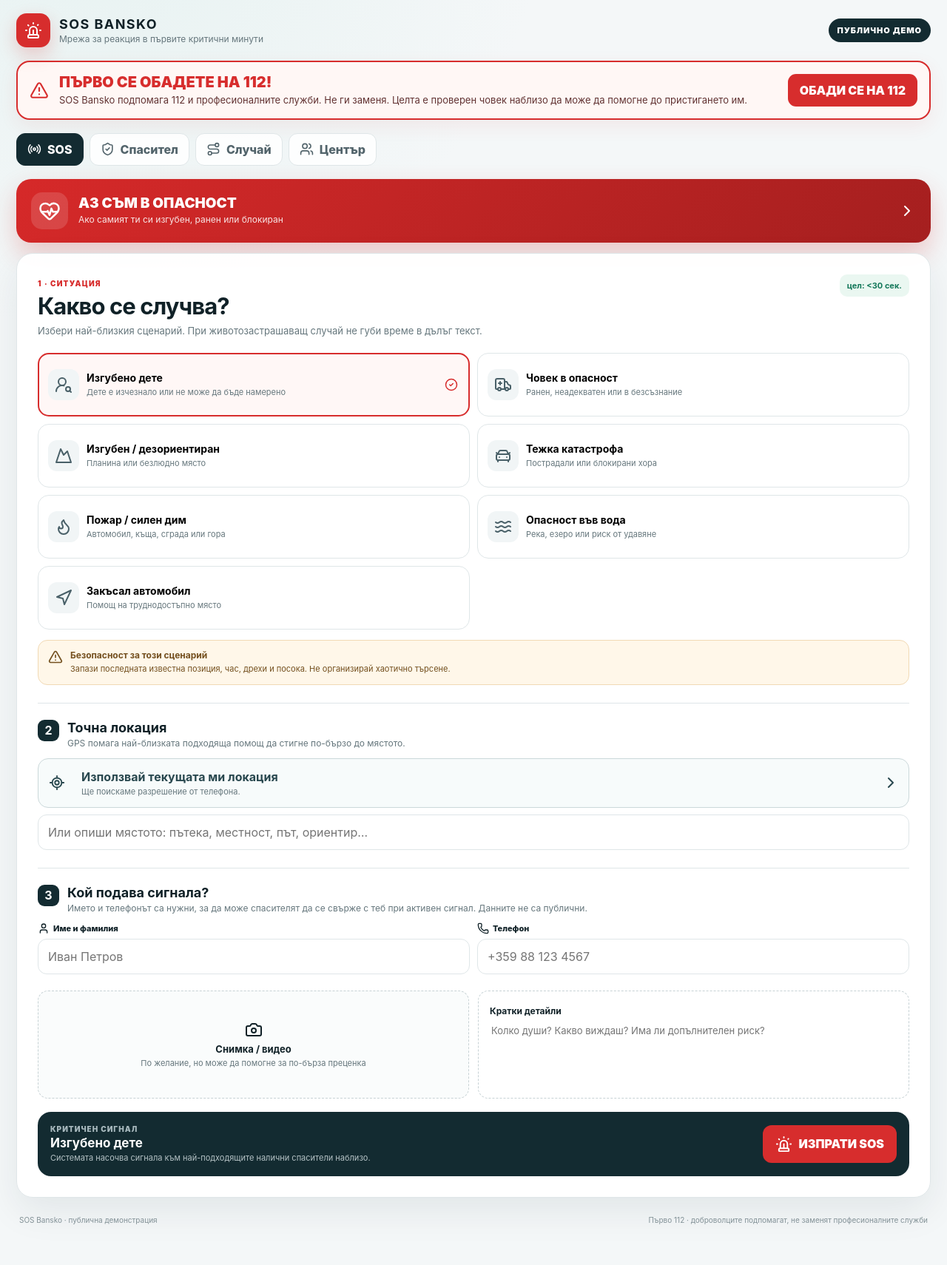
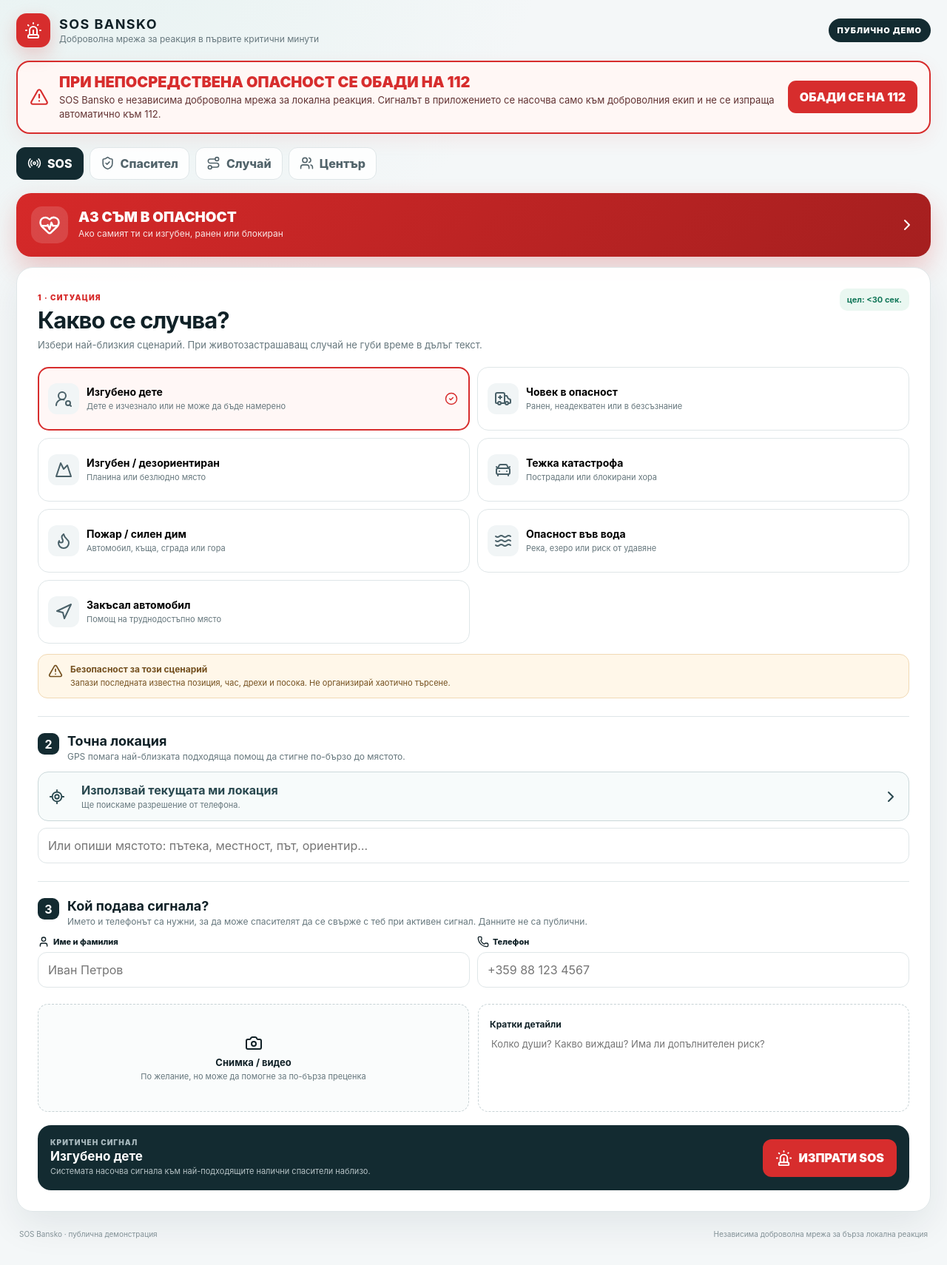
Before and after one commit to iliagraycape/sosbansko, a Next.js app: page / in a window 1280 px wide. Shown: the whole page at 74% size. Built offline with nearby package versions, Linux system fonts and the light colour scheme.

Commit message:
fix: remove implied 112 integration from product copy

```diff
--- a/app/SosBanskoApp.tsx
+++ b/app/SosBanskoApp.tsx
@@ -47,14 +47,14 @@ type ChatMessage = {
 };
 
 const incidents: Incident[] = [
-  { id: "self-danger", title: "Аз съм в опасност", subtitle: "Изгубен, ранен или блокиран", icon: <HeartPulse />, safety: "Остани на безопасно място, ако можеш. Обади се на 112 и пази батерията на телефона.", severity: "critical", requiredSkills: ["first-aid", "mountain"], usefulEquipment: ["medical-kit", "4x4", "rope"] },
+  { id: "self-danger", title: "Аз съм в опасност", subtitle: "Изгубен, ранен или блокиран", icon: <HeartPulse />, safety: "Остани на безопасно място, ако можеш. Обади се отделно на 112 при непосредствена опасност и пази батерията на телефона.", severity: "critical", requiredSkills: ["first-aid", "mountain"], usefulEquipment: ["medical-kit", "4x4", "rope"] },
   { id: "missing-child", title: "Изгубено дете", subtitle: "Дете е изчезнало или не може да бъде намерено", icon: <UserRoundSearch />, safety: "Запази последната известна позиция, час, дрехи и посока. Не организирай хаотично търсене.", severity: "critical", requiredSkills: ["search", "mountain"], usefulEquipment: ["drone", "thermal", "4x4", "radio"] },
   { id: "medical", title: "Човек в опасност", subtitle: "Ранен, неадекватен или в безсъзнание", icon: <Ambulance />, safety: "Не мести тежко пострадал човек, освен ако мястото не е непосредствено опасно.", severity: "critical", requiredSkills: ["medical", "first-aid"], usefulEquipment: ["aed", "medical-kit"] },
-  { id: "mountain", title: "Изгубен / дезориентиран", subtitle: "Планина или безлюдно място", icon: <Mountain />, safety: "Не навлизай сам в опасен терен. Предай точната GPS позиция на 112/ПСС.", severity: "critical", requiredSkills: ["mountain", "search"], usefulEquipment: ["4x4", "rope", "drone", "thermal"] },
+  { id: "mountain", title: "Изгубен / дезориентиран", subtitle: "Планина или безлюдно място", icon: <Mountain />, safety: "Не навлизай сам в опасен терен. Запази точната GPS позиция и я сподели при нужда.", severity: "critical", requiredSkills: ["mountain", "search"], usefulEquipment: ["4x4", "rope", "drone", "thermal"] },
   { id: "crash", title: "Тежка катастрофа", subtitle: "Пострадали или блокирани хора", icon: <CarFront />, safety: "Обезопаси себе си първо. Не стой на пътното платно и не мести пострадали без нужда.", severity: "critical", requiredSkills: ["medical", "first-aid", "technical"], usefulEquipment: ["medical-kit", "aed", "extinguisher"] },
-  { id: "fire", title: "Пожар / силен дим", subtitle: "Автомобил, къща, сграда или гора", icon: <Flame />, safety: "Не влизай в горяща сграда и не приближавай автомобил с риск от взрив. Изчакай пожарната на безопасно разстояние.", severity: "critical", requiredSkills: ["fire", "first-aid"], usefulEquipment: ["extinguisher", "medical-kit", "4x4"] },
+  { id: "fire", title: "Пожар / силен дим", subtitle: "Автомобил, къща, сграда или гора", icon: <Flame />, safety: "Не влизай в горяща сграда и не приближавай автомобил с риск от взрив. Остани на безопасно разстояние.", severity: "critical", requiredSkills: ["fire", "first-aid"], usefulEquipment: ["extinguisher", "medical-kit", "4x4"] },
   { id: "water", title: "Опасност във вода", subtitle: "Река, езеро или риск от удавяне", icon: <Waves />, safety: "Не влизай във вода без подготовка. Подай плаващ предмет или въже от безопасно място.", severity: "critical", requiredSkills: ["water-rescue", "medical"], usefulEquipment: ["rope", "medical-kit"] },
-  { id: "vehicle", title: "Закъсал автомобил", subtitle: "Помощ на труднодостъпно място", icon: <Navigation />, safety: "Ако има риск за живота, студ, травма или пожар, използвай критичен SOS и се обади на 112.", severity: "assistance", requiredSkills: ["4x4"], usefulEquipment: ["4x4", "tow", "tools"] },
+  { id: "vehicle", title: "Закъсал автомобил", subtitle: "Помощ на труднодостъпно място", icon: <Navigation />, safety: "Ако има риск за живота, студ, травма или пожар, използвай критичен SOS и се обади отделно на 112.", severity: "assistance", requiredSkills: ["4x4"], usefulEquipment: ["4x4", "tow", "tools"] },
 ];
 
 const responders: Responder[] = [
@@ -149,13 +149,13 @@ export default function SosBanskoApp() {
   return (
     <main className="rx-shell">
       <header className="rx-header">
-        <div className="rx-brand"><span><Siren size={24} /></span><div><strong>SOS BANSKO</strong><small>Мрежа за реакция в първите критични минути</small></div></div>
+        <div className="rx-brand"><span><Siren size={24} /></span><div><strong>SOS BANSKO</strong><small>Доброволна мрежа за реакция в първите критични минути</small></div></div>
         <div className="rx-demo">ПУБЛИЧНО ДЕМО</div>
       </header>
 
       <section className="rx-112">
         <AlertTriangle size={26} />
-        <div><strong>ПЪРВО СЕ ОБАДЕТЕ НА 112!</strong><span>SOS Bansko подпомага 112 и професионалните служби. Не ги заменя. Целта е проверен човек наблизо да може да помогне до пристигането им.</span></div>
+        <div><strong>ПРИ НЕПОСРЕДСТВЕНА ОПАСНОСТ СЕ ОБАДИ НА 112</strong><span>SOS Bansko е независима доброволна мрежа за локална реакция. Сигналът в приложението се насочва само към доброволния екип и не се изпраща автоматично към 112.</span></div>
         <a href="tel:112">ОБАДИ СЕ НА 112</a>
       </section>
 
@@ -190,7 +190,7 @@ export default function SosBanskoApp() {
 
             <div className="rx-media-row"><label className="rx-media"><Camera size={24} /><strong>Снимка / видео</strong><span>{mediaName || "По желание, но може да помогне за по-бърза преценка"}</span><input type="file" accept="image/*,video/*" capture="environment" onChange={event => setMediaName(event.target.files?.[0]?.name ?? "")} /></label><label className="rx-details"><strong>Кратки детайли</strong><textarea value={details} onChange={event => setDetails(event.target.value)} placeholder="Колко души? Какво виждаш? Има ли допълнителен риск?" /></label></div>
             {error && <div className="rx-error"><AlertTriangle size={18} />{error}</div>}
-            {submitted && <div className="rx-success"><CheckCircle2 size={20} /><div><strong>Демонстрационният сигнал е приет.</strong><span>Това е публична демонстрация и не изпраща реален сигнал към 112 или спасителни екипи.</span><button onClick={() => setMode("room")}>Виж координацията <ChevronRight size={16} /></button></div></div>}
+            {submitted && <div className="rx-success"><CheckCircle2 size={20} /><div><strong>Демонстрационният сигнал е приет.</strong><span>Това е публична демонстрация и не изпраща реален сигнал към доброволния екип.</span><button onClick={() => setMode("room")}>Виж координацията <ChevronRight size={16} /></button></div></div>}
             <div className={`rx-submit ${identityReady && locationReady ? "ready" : ""}`}><div><span>{selected.severity === "critical" ? "КРИТИЧЕН СИГНАЛ" : "СИГНАЛ"}</span><strong>{selected.title}</strong><small>Системата насочва сигнала към най-подходящите налични спасители наблизо.</small></div><button onClick={submitDemo}><Siren size={23} /> ИЗПРАТИ SOS</button></div>
           </div>
         </section>
@@ -236,15 +236,15 @@ export default function SosBanskoApp() {
             <div className="rx-room-map"><div className="rx-map-center"><Siren /></div>{matches.slice(0, 3).map((match, index) => <div key={match.id} className={`rx-map-responder p${index + 1}`}>{index + 1}</div>)}<span>Позиции на участниците по случая</span></div>
             <div className="rx-timeline"><div><b /><section><strong>Сигналът е създаден</strong><span>Локацията, контактът и видът на инцидента са налични</span></section><time>00:00</time></div><div><b /><section><strong>Подходящите спасители са намерени</strong><span>{matches.length} души могат да бъдат уведомени според ситуацията и близостта</span></section><time>00:02</time></div><div className={responderAction !== "pending" ? "done" : ""}><b /><section><strong>Потвърждение от спасител</strong><span>{responderAction === "accepted" || responderAction === "arrived" ? "Спасител е тръгнал към мястото" : responderAction === "declined" ? "Първият не може — сигналът е предаден нататък" : "Очаква се потвърждение"}</span></section><time>00:20</time></div><div className={responderAction === "arrived" ? "done" : ""}><b /><section><strong>Пристигане</strong><span>{responderAction === "arrived" ? "Първият спасител е на място" : "Все още няма потвърдено пристигане"}</span></section><time>ETA</time></div></div>
           </div>
-          <aside className="rx-panel rx-room-side"><h2>Ресурси по случая</h2>{matches.slice(0, 3).map((match, index) => <div className="rx-resource" key={match.id}><span>{index + 1}</span><div><strong>{match.name}</strong><small>{match.role}</small><p><PackageCheck size={14} /> {match.equipment.slice(0, 3).join(", ")}</p></div><b>{index === 0 && responderAction === "arrived" ? "НА МЯСТО" : index === 0 && responderAction === "accepted" ? "ПЪТУВА" : "ГОТОВ"}</b></div>)}<div className="rx-room-note"><Phone size={18} /><div><strong>112 остава водещата спешна линия</strong><span>Този екран подпомага локалната координация и не заменя официалните служби.</span></div></div></aside>
+          <aside className="rx-panel rx-room-side"><h2>Ресурси по случая</h2>{matches.slice(0, 3).map((match, index) => <div className="rx-resource" key={match.id}><span>{index + 1}</span><div><strong>{match.name}</strong><small>{match.role}</small><p><PackageCheck size={14} /> {match.equipment.slice(0, 3).join(", ")}</p></div><b>{index === 0 && responderAction === "arrived" ? "НА МЯСТО" : index === 0 && responderAction === "accepted" ? "ПЪТУВА" : "ГОТОВ"}</b></div>)}<div className="rx-room-note"><Phone size={18} /><div><strong>Доброволна координация</strong><span>Този екран координира само участниците от SOS Bansko по активния случай.</span></div></div></aside>
         </section>
       )}
 
       {mode === "admin" && (
-        <section className="rx-admin"><div className="rx-panel rx-admin-hero"><div><span>ГЛАВЕН ЦЕНТЪР</span><h1>Готовност на спасителската мрежа</h1><p>Главният акаунт създава спасителски профили, задава умения и оборудване и одобрява кой има право да получава критични сигнали.</p></div><button><Users size={18} /> Създай спасител</button></div><div className="rx-admin-stats"><div><strong>24</strong><span>одобрени</span></div><div><strong>18</strong><span>налични сега</span></div><div><strong>7</strong><span>категории</span></div><div><strong>12</strong><span>ресурсни типа</span></div></div><div className="rx-grid-two"><div className="rx-panel rx-admin-card"><h2>Оперативен статус</h2><div className="rx-status-list"><span><i className="green" /> На разположение</span><span><i className="amber" /> Ограничено</span><span><i /> Недостъпен</span></div><p>Наличността и последната локация помагат сигналът да стигне до хората, които могат да реагират най-бързо.</p></div><div className="rx-panel rx-admin-card"><h2>Умения и оборудване</h2><div className="rx-tags"><span>ПСС</span><span>Медик</span><span>Първа помощ</span><span>4x4</span><span>Водно спасяване</span><span>Пожари</span><span>AED</span><span>Дрон</span><span>Термокамера</span><span>Въжета</span></div></div></div></section>
+        <section className="rx-admin"><div className="rx-panel rx-admin-hero"><div><span>ГЛАВЕН ЦЕНТЪР</span><h1>Готовност на доброволната мрежа</h1><p>Главният акаунт създава спасителски профили, задава умения и оборудване и одобрява кой има право да получава критични сигнали.</p></div><button><Users size={18} /> Създай спасител</button></div><div className="rx-admin-stats"><div><strong>24</strong><span>одобрени</span></div><div><strong>18</strong><span>налични сега</span></div><div><strong>7</strong><span>категории</span></div><div><strong>12</strong><span>ресурсни типа</span></div></div><div className="rx-grid-two"><div className="rx-panel rx-admin-card"><h2>Оперативен статус</h2><div className="rx-status-list"><span><i className="green" /> На разположение</span><span><i className="amber" /> Ограничено</span><span><i /> Недостъпен</span></div><p>Наличността и последната локация помагат сигналът да стигне до хората, които могат да реагират най-бързо.</p></div><div className="rx-panel rx-admin-card"><h2>Умения и оборудване</h2><div className="rx-tags"><span>Планинска подготовка</span><span>Медик</span><span>Първа помощ</span><span>4x4</span><span>Водно спасяване</span><span>Пожари</span><span>AED</span><span>Дрон</span><span>Термокамера</span><span>Въжета</span></div></div></div></section>
       )}
 
-      <footer className="rx-footer"><span>SOS Bansko · публична демонстрация</span><span>Първо 112 · доброволците подпомагат, не заменят професионалните служби</span></footer>
+      <footer className="rx-footer"><span>SOS Bansko · публична демонстрация</span><span>Независима доброволна мрежа за бърза локална реакция</span></footer>
     </main>
   );
 }
```
